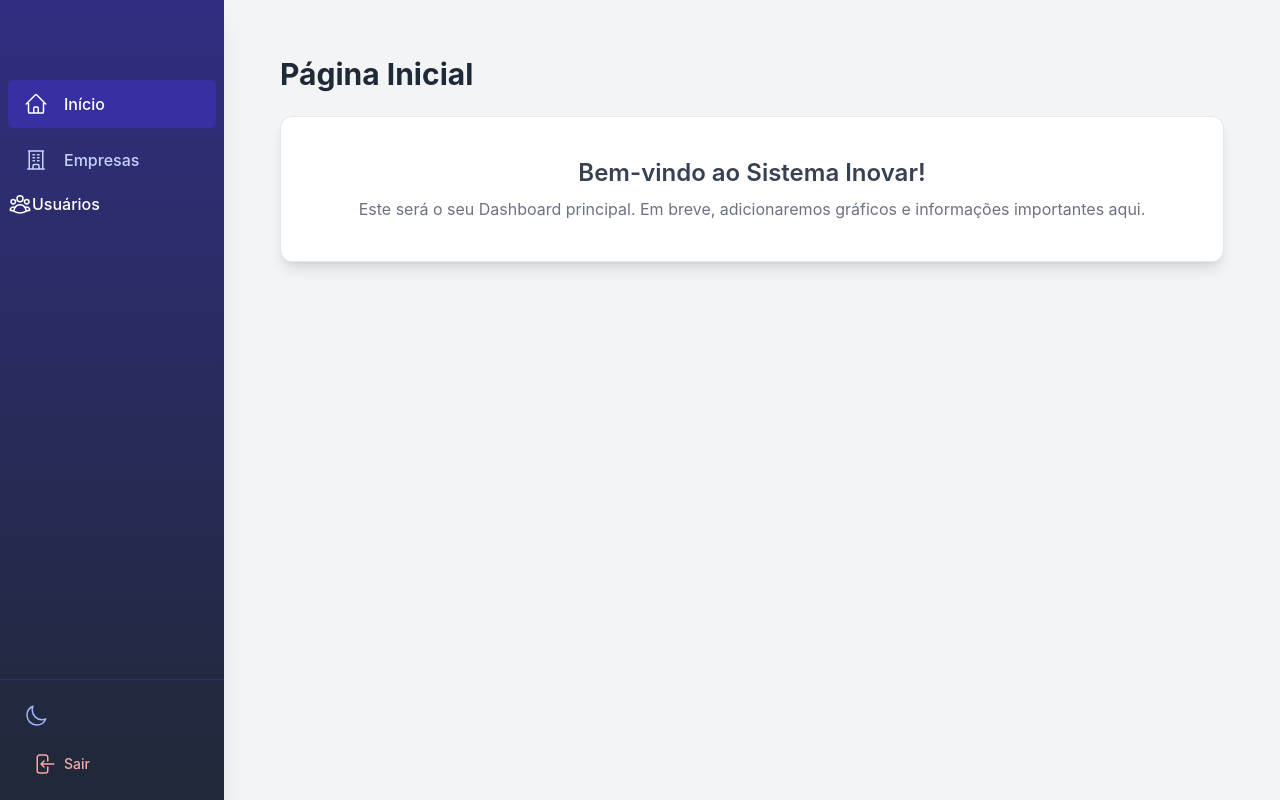
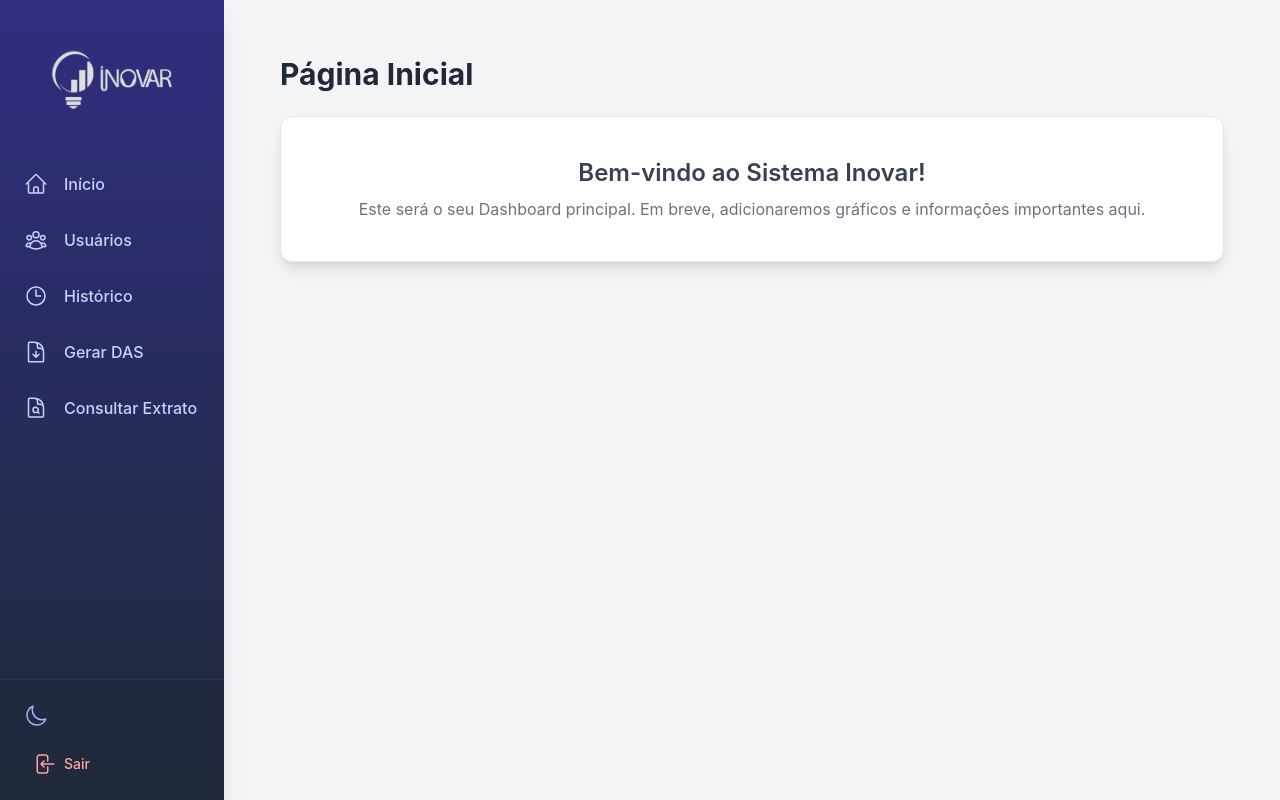
Before and after one commit to raphaelcastelar/web_sistema_inovar, a React (Create React App) app in the folder sistema_inovar/frontend/: page / in a window 1280 px wide. Built offline with nearby package versions, Linux system fonts and the light colour scheme; sample sign-in values are in the browser's storage.

Commit message:
Update navbar.js

```diff
--- a/sistema_inovar/frontend/src/components/navbar.js
+++ b/sistema_inovar/frontend/src/components/navbar.js
@@ -1,15 +1,14 @@
-// src/components/navbar.js
-import React from 'react';
+import React, { useEffect, useState } from 'react';
 import { Link, useLocation, useNavigate } from 'react-router-dom';
 import {
     HomeIcon,
-    BuildingOfficeIcon, // Novo ícone para Empresas
     UserGroupIcon,
     ClockIcon,
     DocumentArrowDownIcon,
     DocumentMagnifyingGlassIcon,
     ArrowLeftOnRectangleIcon
 } from '@heroicons/react/24/outline';
+import LogoContabilidade from '../assets/logo_contabilidade.png';
 import ThemeToggle from './ThemeToggle';
 
 const Navbar = () => {
@@ -19,47 +18,82 @@ const Navbar = () => {
     const handleLogout = () => {
         localStorage.removeItem('authTokens');
         navigate('/login');
+        window.location.reload();
     };
 
     return (
+        // Container principal fixo com flexbox em coluna
         <div className="fixed left-0 top-0 h-full w-56 bg-gradient-to-b from-indigo-900 to-gray-800 shadow-xl flex flex-col">
+
+            {/* Seção do Logo (topo) */}
             <div className="flex-shrink-0 flex justify-center py-8">
-                {/* Você pode adicionar o logo aqui se desejar */}
+                <img
+                    src={LogoContabilidade}
+                    alt="Logo Contabilidade"
+                    className="h-24 w-auto"
+                />
             </div>
-            <nav className="flex-grow w-full pt-4 flex flex-col space-y-2 px-2">
-                {/* Link "Início" agora aponta para a raiz "/" */}
+
+            {/* Seção dos Links de Navegação (ocupa o espaço restante) */}
+            <nav className="flex-grow w-full flex flex-col space-y-2 px-2">
                 <Link
-                    to="/"
+                    to="/empresas"
                     className={`flex items-center space-x-4 px-4 py-3 text-indigo-200 rounded-md hover:bg-indigo-700 hover:text-white transition-colors duration-200 ${
-                        location.pathname === '/' ? 'bg-indigo-800 text-white' : ''
+                        location.pathname.startsWith('/empresas') ? 'bg-indigo-800 text-white' : ''
                     }`}
                 >
                     <HomeIcon className="h-6 w-6" />
                     <span className="text-base font-medium">Início</span>
                 </Link>
 
-                {/* NOVO LINK DEDICADO PARA "EMPRESAS" */}
                 <Link
-                    to="/empresas"
+                    to="/gerenciar-usuarios"
                     className={`flex items-center space-x-4 px-4 py-3 text-indigo-200 rounded-md hover:bg-indigo-700 hover:text-white transition-colors duration-200 ${
-                        location.pathname.startsWith('/empresas') ? 'bg-indigo-800 text-white' : ''
+                        location.pathname.startsWith('/gerenciar-usuarios') ? 'bg-indigo-800 text-white' : ''
                     }`}
                 >
-                    <BuildingOfficeIcon className="h-6 w-6" />
-                    <span className="text-base font-medium">Empresas</span>
-                </Link>
-
-                <Link to="/gerenciar-usuarios" className={`flex items-center ... ${location.pathname.startsWith('/gerenciar-usuarios') ? 'bg-indigo-800 text-white' : ''}`}>
                     <UserGroupIcon className="h-6 w-6" />
                     <span className="text-base font-medium">Usuários</span>
                 </Link>
 
-                {/* ... Seus outros links (Histórico, Gerar DAS, etc.) ... */}
+                <Link
+                    to="/historico-whatsapp"
+                    className={`flex items-center space-x-4 px-4 py-3 text-indigo-200 rounded-md hover:bg-indigo-700 hover:text-white transition-colors duration-200 ${
+                        location.pathname === '/historico-whatsapp' ? 'bg-indigo-800 text-white' : ''
+                    }`}
+                >
+                    <ClockIcon className="h-6 w-6" />
+                    <span className="text-base font-medium">Histórico</span>
+                </Link>
 
+                <Link
+                    to="/gerar-das"
+                    className={`flex items-center space-x-4 px-4 py-3 text-indigo-200 rounded-md hover:bg-indigo-700 hover:text-white transition-colors duration-200 ${
+                        location.pathname === '/gerar-das' ? 'bg-indigo-800 text-white' : ''
+                    }`}
+                >
+                    <DocumentArrowDownIcon className="h-6 w-6" />
+                    <span className="text-base font-medium">Gerar DAS</span>
+                </Link>
+
+                <Link
+                    to="/consultar-extrato"
+                    className={`flex items-center space-x-4 px-4 py-3 text-indigo-200 rounded-md hover:bg-indigo-700 hover:text-white transition-colors duration-200 ${
+                        location.pathname === '/consultar-extrato' ? 'bg-indigo-800 text-white' : ''
+                    }`}
+                >
+                    <DocumentMagnifyingGlassIcon className="h-6 w-6" />
+                    <span className="text-base font-medium">Consultar Extrato</span>
+                </Link>
             </nav>
+
+            {/* Seção do Rodapé da Navbar (com Tema e Sair) */}
             <div className="w-full flex-shrink-0 p-4 space-y-2 border-t border-indigo-800/50">
                 <ThemeToggle />
-                <button onClick={handleLogout} className="flex items-center w-full space-x-2 px-4 py-2 text-sm text-red-300 hover:bg-red-800/50 hover:text-white rounded-md transition-colors">
+                <button
+                    onClick={handleLogout}
+                    className="flex items-center w-full space-x-2 px-4 py-2 text-sm text-red-300 hover:bg-red-800/50 hover:text-white rounded-md transition-colors duration-200"
+                >
                     <ArrowLeftOnRectangleIcon className="h-6 w-6" />
                     <span className="font-medium">Sair</span>
                 </button>
```
